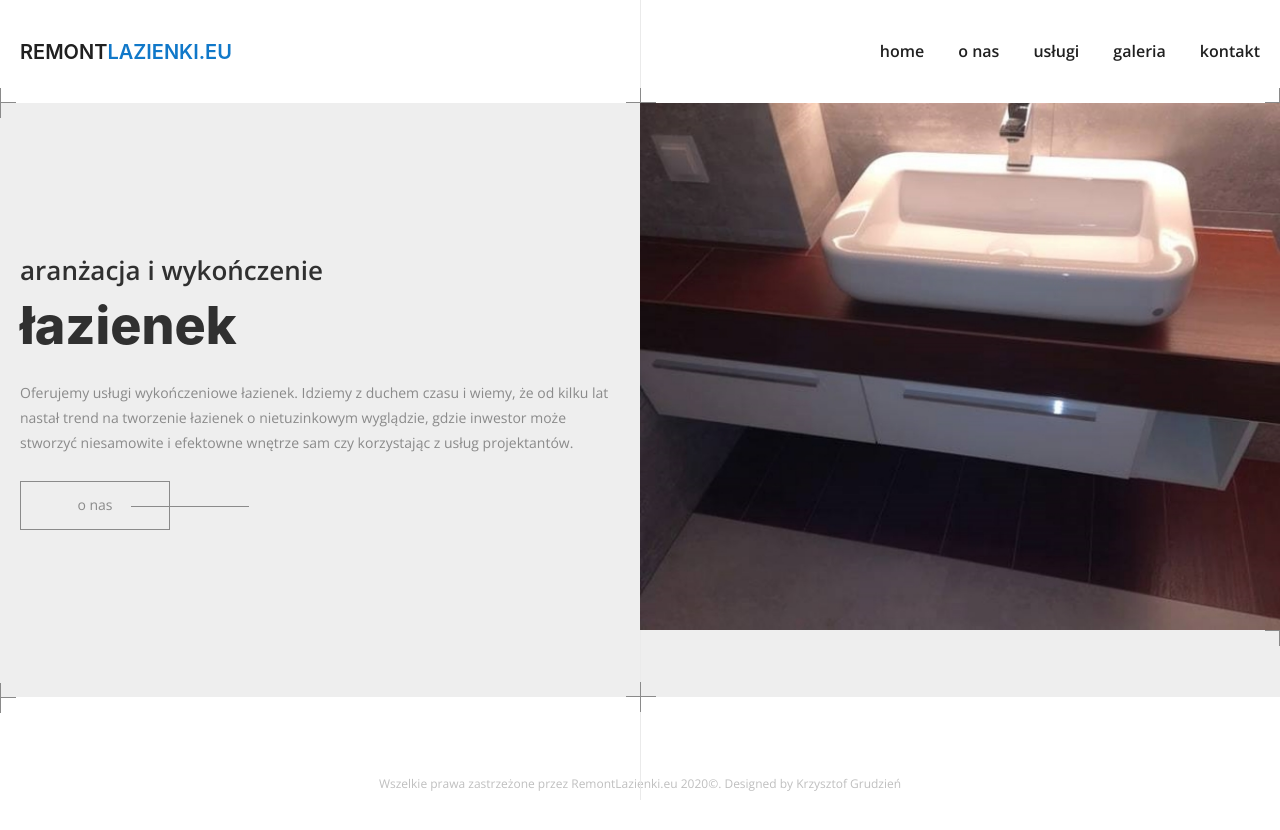
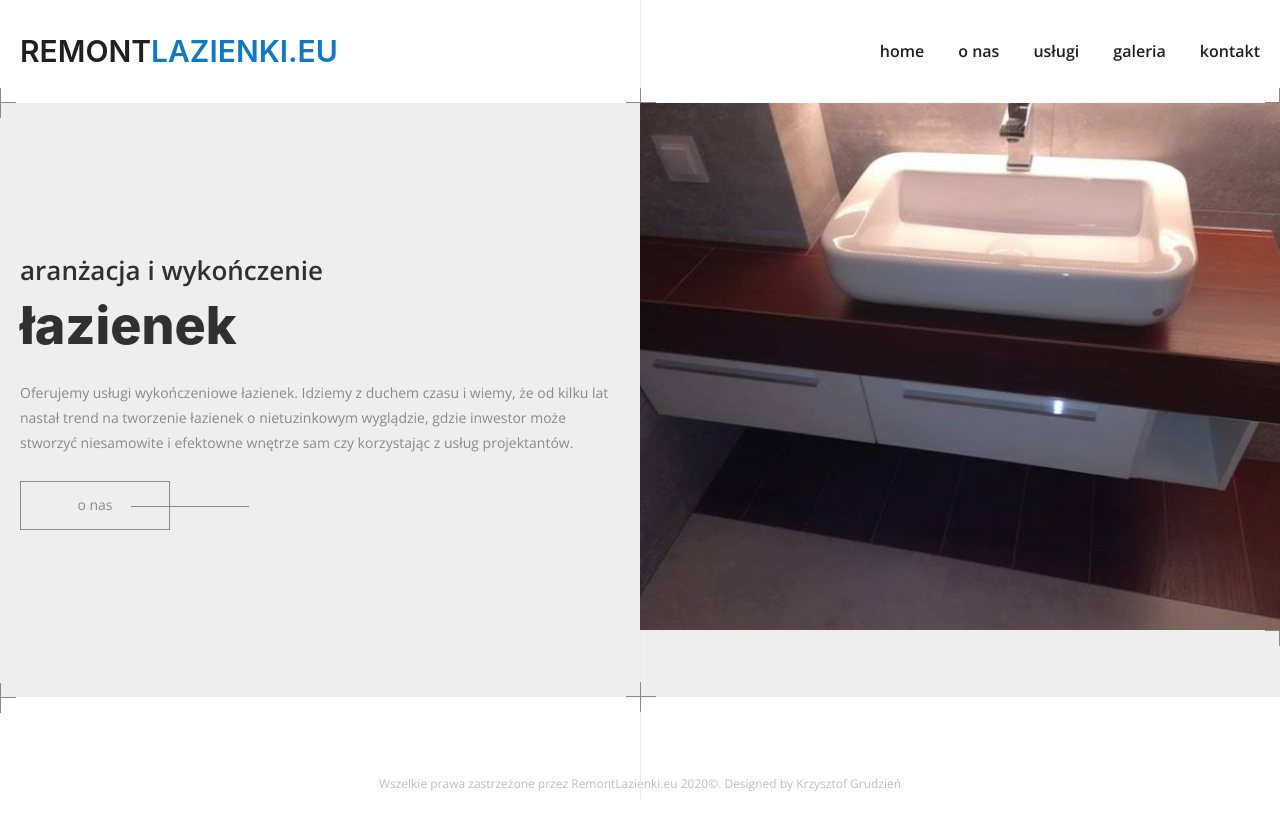
Before and after one commit to KrzysztofGrudzien/remontlazienki.eu, a Gatsby site: page / in a window 1280 px wide. Built offline with nearby package versions, Linux system fonts and the light colour scheme; Gatsby itself is replaced by a stand-in of ours.

Commit message:
change font size of logo website

```diff
--- a/src/components/Header/Header.js
+++ b/src/components/Header/Header.js
@@ -47,7 +47,7 @@ const NavigationListItem = styled.li`
 `
 const Logo = styled.h1`
   color: ${({ theme }) => theme.colors.primary};
-  font-size: ${({ theme }) => theme.fontSize.ml};
+  font-size: ${({ theme }) => theme.fontSize.l};
   font-weight: ${({ theme }) => theme.fontWeight.medium};
   margin: 0;
   margin-left: 20px;
```
